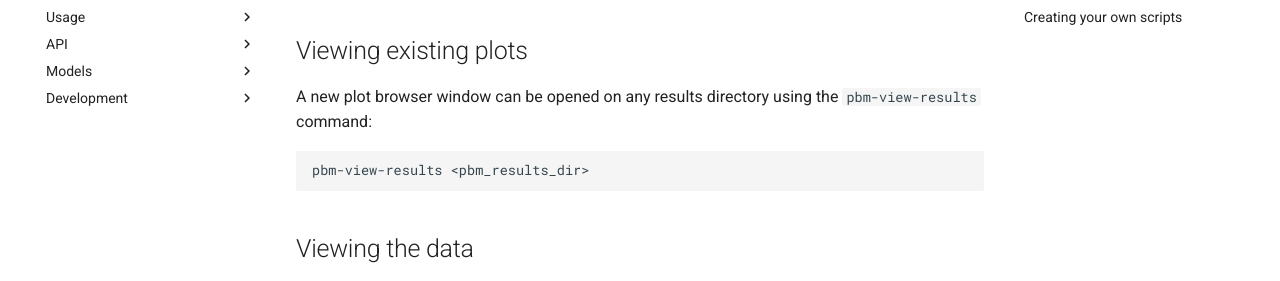
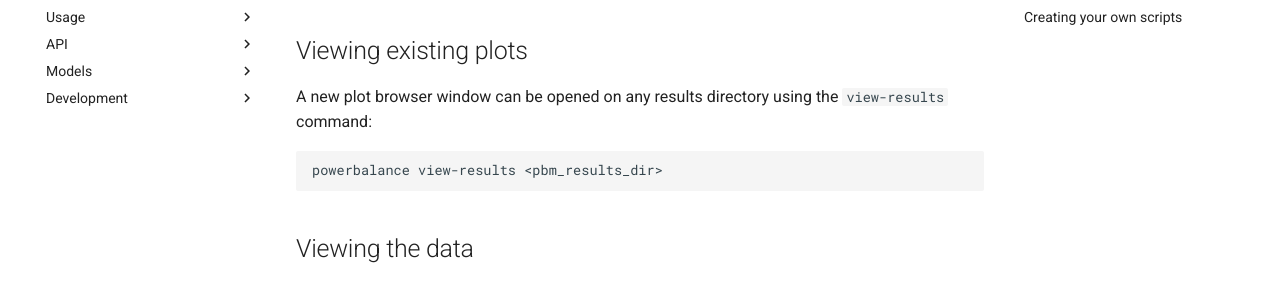
Before and after one commit to ukaea/powerbalance, an MkDocs documentation site: the page built from docs/API/getting_started.md, in a window 1280 px wide and 900 px high, scrolled down 450 px. Shown: the part 172-453 px from the top of the window. Built offline with MkDocs 1.6.1 and Material for MkDocs 9.7.7, drawn with Linux system fonts in a browser that asks for light colours; comment, search, counter and statistics services are not loaded.

Commit message:
Fix view results command in docs

````diff
--- a/docs/API/getting_started.md
+++ b/docs/API/getting_started.md
@@ -13,10 +13,10 @@
 In addition your chosen browser should be launched to show a webpage displaying the power data plots as dynamic widgets which can be interacted with.
 
 ## Viewing existing plots
-A new plot browser window can be opened on any results directory using the `pbm-view-results` command:
+A new plot browser window can be opened on any results directory using the `view-results` command:
 
-```bash
-pbm-view-results <pbm_results_dir>
+```sh
+powerbalance view-results <pbm_results_dir>
 ```
 
 ## Viewing the data
````
